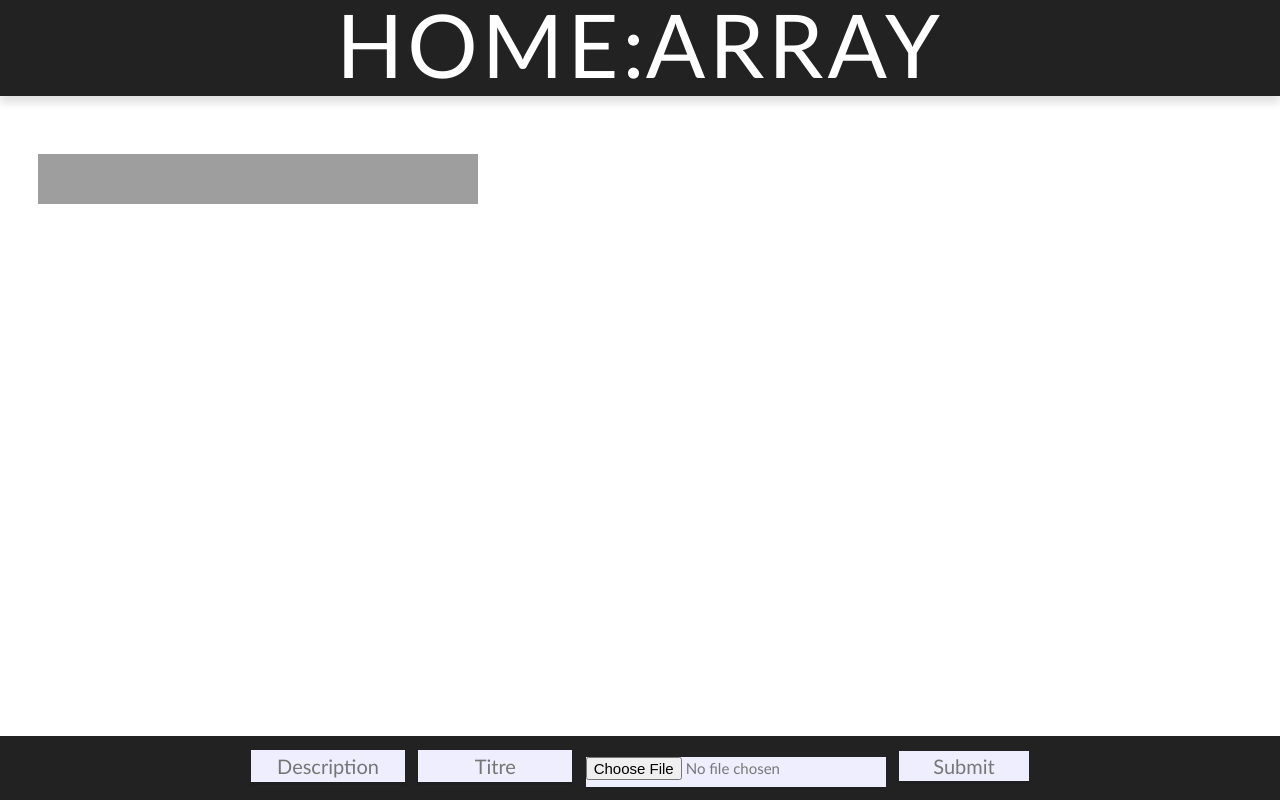
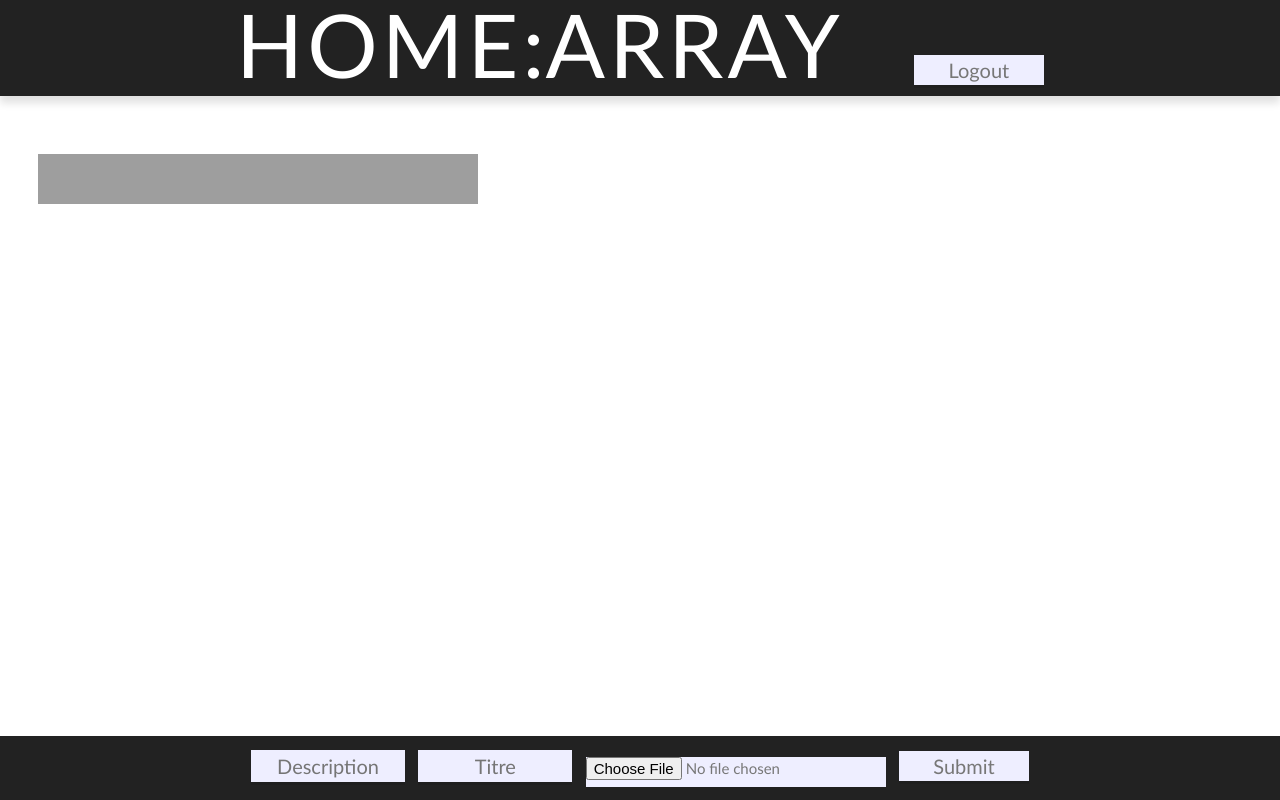
Before and after one commit to Mercandj/Photos_database, a PHP site: page /html/home/index.php in a window 1280 px wide. Run offline with PHP 8.4, Linux system fonts and the light colour scheme; the visitor is signed in with stand-in values (Sample User, id 1); data that the repository does not hold is empty; grey boxes are pictures that could not be loaded.

Commit message:
Logout OK

```diff
--- a/html/home/index.php
+++ b/html/home/index.php
@@ -21,7 +21,12 @@
 
 	<header>
 		<div class="header_texte">
-			home : <?php echo $_SESSION['user']; ?>
+
+			<form name="login_form" method="POST" action="./../../php/logout.php" enctype="multipart/form-data">
+				home : <?php echo $_SESSION['user']; ?>&emsp;
+				<input type="submit" class="button" style="border-style:none;" value="Logout">
+			</form>
+
 		</div>
 
 	</header>
--- /dev/null
+++ b/php/logout.php
@@ -0,0 +1,6 @@
+
+<?php
+session_start();
+unset($_SESSION["user"]);
+header("Location: ./../index.html");
+?>
```
